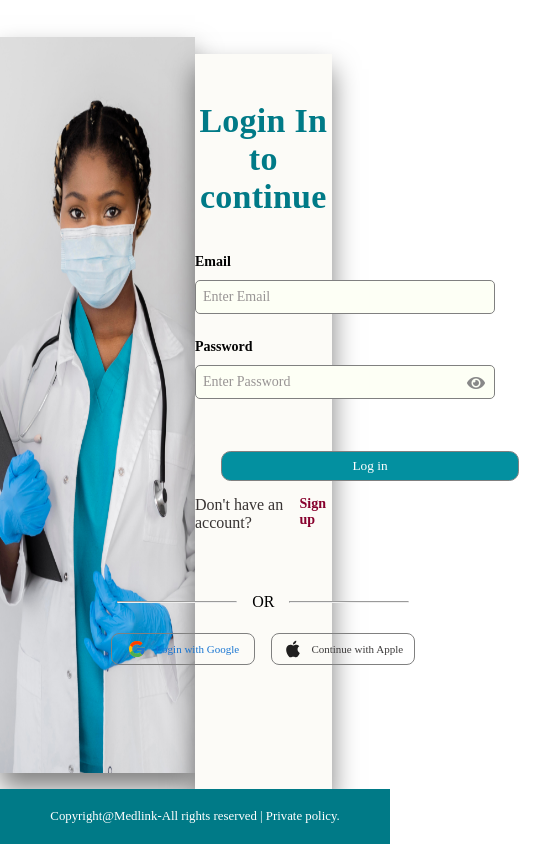
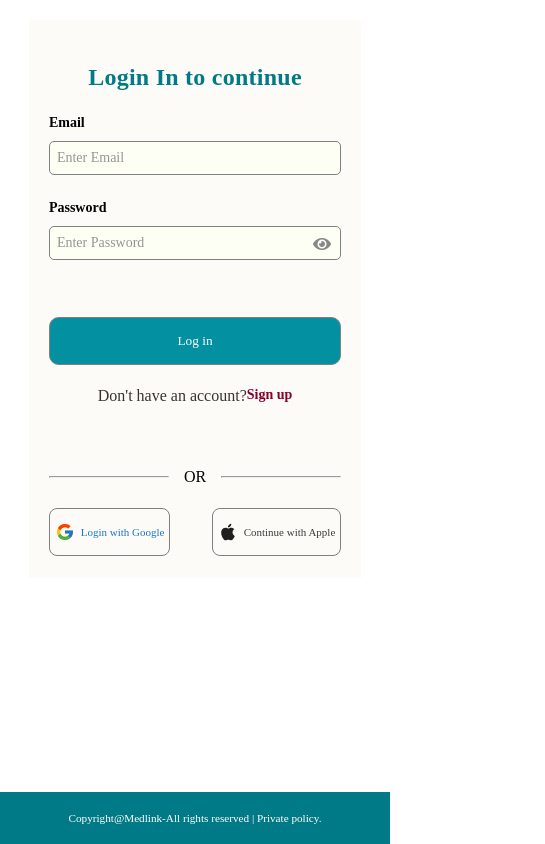
Before and after one commit to Chingkeziah/Medlink-App, a plain HTML site: page files/login.html in a window 390 px wide. Shown: the whole page, 545 px wide, since content can reach past the window. Drawn offline with nearby package versions, Linux system fonts and the light colour scheme; a web font is replaced by a local one.

Commit message:
add responsiveness to login page

```diff
--- a/files/style.css
+++ b/files/style.css
@@ -6,7 +6,7 @@
   box-sizing: border-box;
   font-family: "Sofia Pro";
 }
-.signup-link{
+.signup-link {
   text-decoration: none;
 }
 .row {
@@ -218,9 +218,11 @@ input::placeholder {
 /* button style */
 .button-container {
   display: flex;
-  justify-content: center;
+  justify-content: space-between;
   align-items: center;
-  gap: 1rem;
+  padding: 0 2rem;
+  margin: 0 1.5rem;
+  /* gap: 0.5rem; */
 }
 
 .button-container a {
@@ -230,7 +232,7 @@ input::placeholder {
 
 .btn1,
 .btn2 {
-  width: 9rem;
+  width: 100%;
   height: 2rem;
   display: flex;
   flex-direction: row;
@@ -240,6 +242,7 @@ input::placeholder {
   border: 0.0625rem solid gray;
   border-radius: 0.5rem;
   font-size: 11px;
+  padding: 0.3rem;
 }
 
 .btn1 img,
@@ -250,7 +253,7 @@ input::placeholder {
 
 .btn1 p,
 .btn2 p {
-  margin-left: 8px;
+  margin-left: 6px;
 }
 
 .btn1 p {
@@ -296,3 +299,67 @@ footer {
     margin-left: 2%;
   }
 }
+
+/* Responsive for mobile */
+@media (max-width: 768px) {
+  .row {
+    flex-direction: column;
+    justify-content: center;
+    align-items: center;
+    height: auto;
+  }
+
+  .col-2 {
+    display: none;
+  }
+
+  .col-20 {
+    max-width: 100%;
+    padding: 20px;
+  }
+
+  .form {
+    width: 100%;
+    height: auto;
+    max-width: 100%;
+    box-shadow: none;
+    padding: 20px;
+  }
+
+  .form h1 {
+    font-size: 1.5rem;
+    margin: 1.5rem 0;
+  }
+
+  .form-input-group {
+    width: 100%;
+    padding-bottom: 10px;
+  }
+
+  .btn-login {
+    width: 100%;
+    margin: 1rem 0;
+  }
+
+  .btn-login button[type="submit"] {
+    width: 100%;
+    height: 3rem;
+  }
+
+  .button-container {
+    gap: 0.5rem;
+    margin: 0;
+    padding: 0;
+  }
+
+  .btn1,
+  .btn2 {
+    width: 100%;
+    height: 3rem;
+    justify-content: space-between;
+  }
+
+  .footer-message {
+    font-size: 0.7rem;
+  }
+}
```
